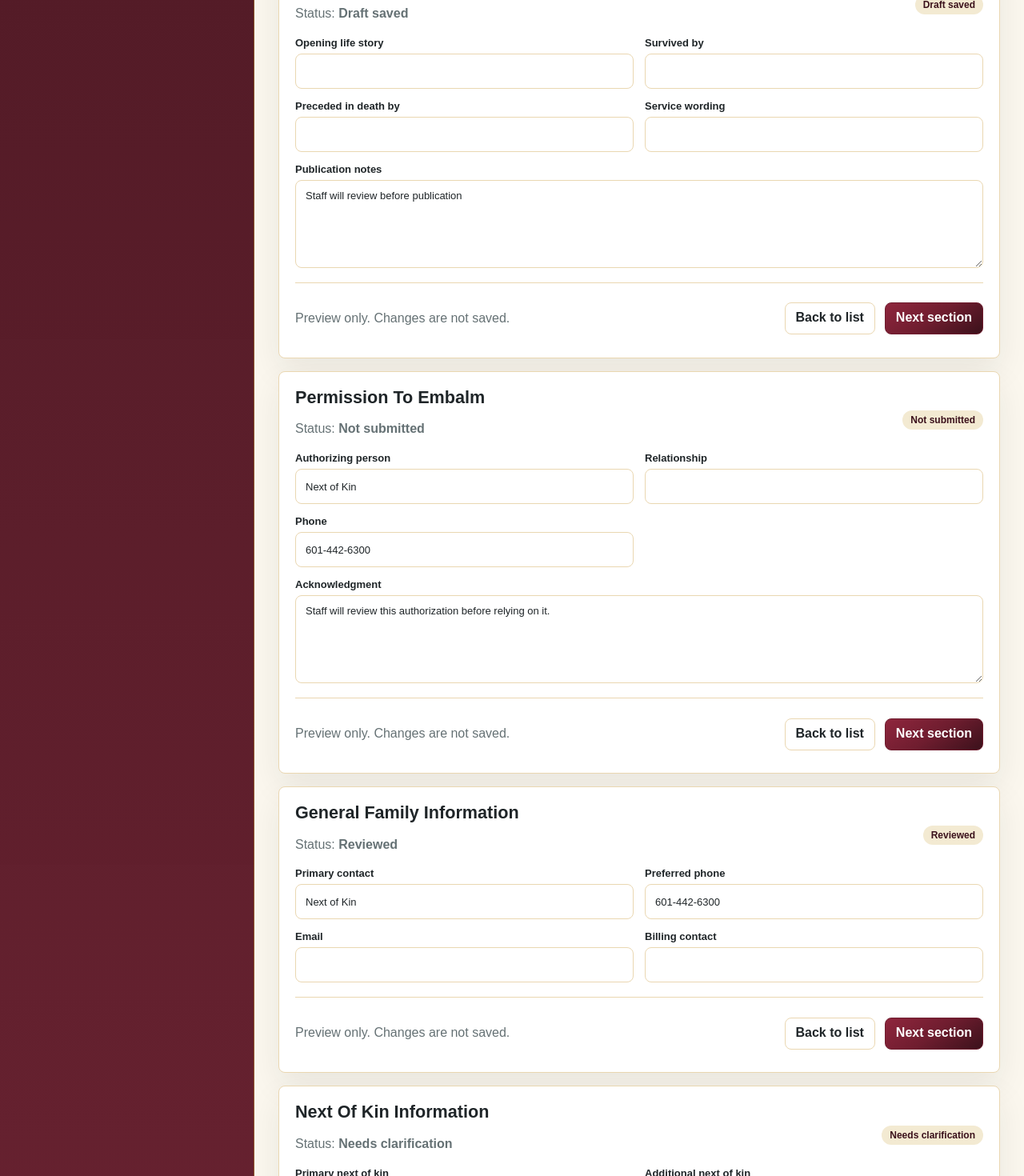
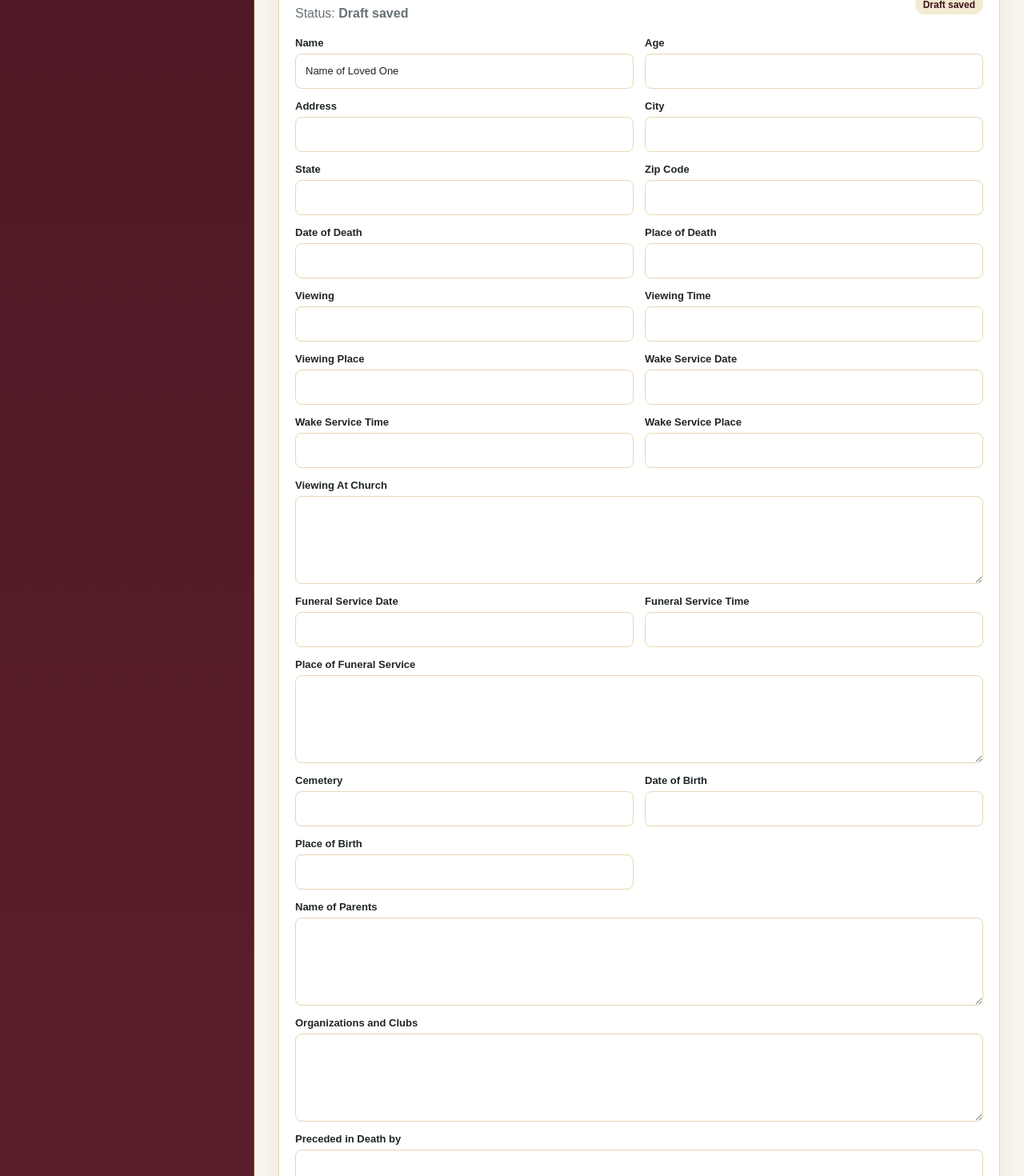
Before and after one commit to marshallfhnatchez225/Marshall-Family-Care, a Next.js app: page /family-preview in a window 1280 px wide. Shown: the part 1920-3390 px from the top of the page at 80% size. Built offline with nearby package versions, Linux system fonts and the light colour scheme.

Commit message:
Match obituary preview fields to Marshall form

```diff
--- a/app/family-preview/page.tsx
+++ b/app/family-preview/page.tsx
@@ -18,11 +18,33 @@ const forms = [
     title: "Obituary Information",
     status: "Draft saved",
     fields: [
-      ["Opening life story", ""],
-      ["Survived by", ""],
-      ["Preceded in death by", ""],
-      ["Service wording", ""],
-      ["Publication notes", "Staff will review before publication"]
+      ["Name", "Name of Loved One"],
+      ["Age", ""],
+      ["Address", ""],
+      ["City", ""],
+      ["State", ""],
+      ["Zip Code", ""],
+      ["Date of Death", ""],
+      ["Place of Death", ""],
+      ["Viewing", ""],
+      ["Viewing Time", ""],
+      ["Viewing Place", ""],
+      ["Wake Service Date", ""],
+      ["Wake Service Time", ""],
+      ["Wake Service Place", ""],
+      ["Viewing At Church", ""],
+      ["Funeral Service Date", ""],
+      ["Funeral Service Time", ""],
+      ["Place of Funeral Service", ""],
+      ["Cemetery", ""],
+      ["Date of Birth", ""],
+      ["Place of Birth", ""],
+      ["Name of Parents", ""],
+      ["Organizations and Clubs", ""],
+      ["Preceded in Death by", ""],
+      ["Survivors", ""],
+      ["Contact Person Name", "Next of Kin"],
+      ["Phone", "601-442-6300"]
     ]
   },
   {
@@ -84,7 +106,16 @@ const deathCertificateStages = [
 ];
 
 function isLongField(label: string, value: string) {
-  return value.length > 58 || label.toLowerCase().includes("note") || label.includes("Acknowledgment");
+  const longLabels = [
+    "Viewing At Church",
+    "Place of Funeral Service",
+    "Name of Parents",
+    "Organizations and Clubs",
+    "Preceded in Death by",
+    "Survivors"
+  ];
+
+  return value.length > 58 || longLabels.includes(label) || label.toLowerCase().includes("note") || label.includes("Acknowledgment");
 }
 
 export default function FamilyPreviewPage() {
```
